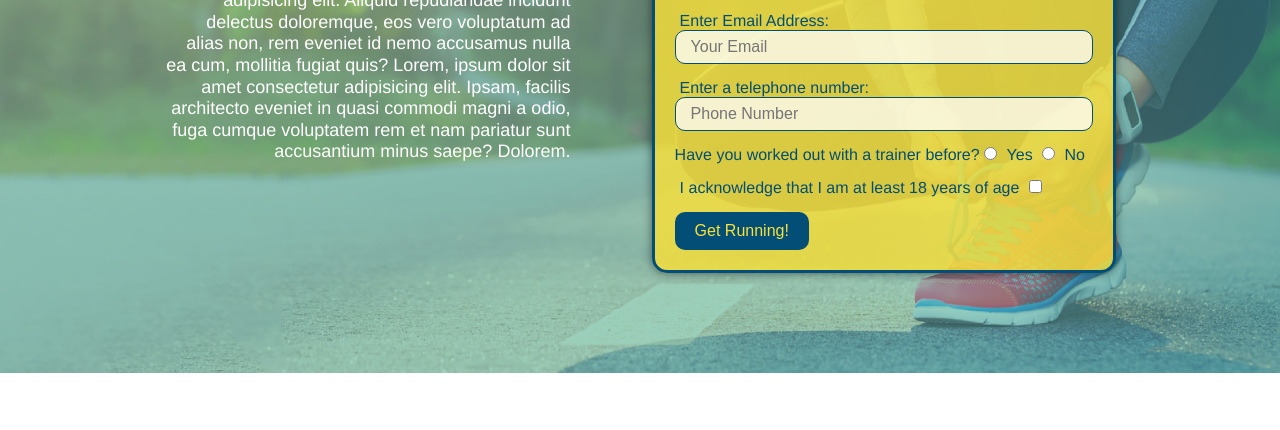
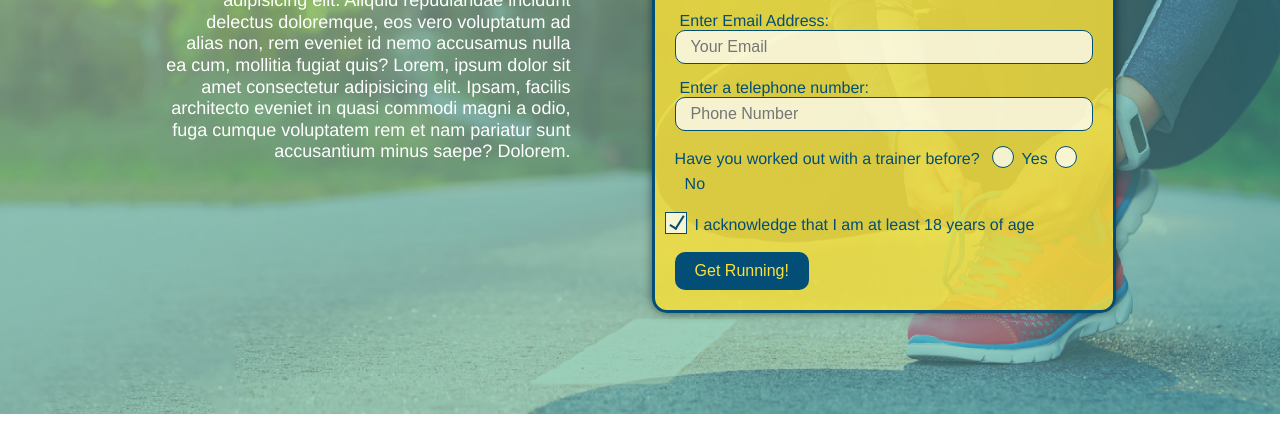
Before and after one commit to dsamuelson/run-buddy, a plain HTML site: page index.html in a window 1280 px wide. Shown: the part 346-776 px from the top of the page. Drawn offline with Linux system fonts and the light colour scheme.

Commit message:
styled the radio buttons

```diff
--- a/assets/css/style.css
+++ b/assets/css/style.css
@@ -24,6 +24,7 @@ header {
     background-size: cover;
     background-position: 80%;
     background-attachment: fixed;
+    z-index: 9999;
 }
 
 header h1 {
@@ -198,6 +199,71 @@ section {
     padding: 10px 20px;
     font-size: 16px;
 }
+
+.checkbox-wrapper input, .radio-wrapper input {
+    opacity: 0;
+}
+
+.checkbox-wrapper label, .radio-wrapper label {
+    position: relative;
+    left: 10px;
+    margin: 10px;
+    line-height: 1.6;
+}
+
+.checkbox-wrapper label::before, .radio-wrapper label::before {
+    content: "";
+    height: 20px;
+    width: 20px;
+    background: rgba(255, 255, 255, .75);
+    border: 1px solid #024e76;
+    position: absolute;
+    top: -4px;
+    left: -30px;
+}
+
+.radio-wrapper label::after {
+    content: "";
+    width: 20px;
+    height: 20px;
+    border-radius: 50%;
+    background: #024e76;
+    position: absolute;
+    left: -29px;
+    top: -3px;
+}
+
+.checkbox-wrapper label::after {
+    content: "";
+    height: 6px;
+    width: 14px;
+    border-left: 2px solid #024e76;
+    border-bottom: 2px solid #024e76;
+    position: absolute;
+    left: -26px;
+    top: 1px;
+}
+
+.radio-wrapper label::before {
+    border-radius: 50%;
+}
+
+.checkbox-wrapper label::after {
+    transform: rotate(-58deg);
+}
+
+.radio-wrapper label::after {
+    background-image: radial-gradient(circle, #39a6b2, #024e76);
+}
+
+.checkbox-wrapper input + label::after, .radio-wrapper input + label::after {
+    content: none;
+}
+
+.checkbox-wrapper input:checked + label::after, .radio-wrapper input:checked + label::after {
+    content: "";
+}
+
 /* Hero Style End */
 
 .flex-row {
--- a/index.html
+++ b/index.html
@@ -52,14 +52,20 @@
                     <input type="tel" placeholder="Phone Number" name="phone" id="phone" class="form-input"/>
                     <p>
                         Have you worked out with a trainer before?
+                        <span class="radio-wrapper">
                             <input type="radio" name="trainer-confirm" id="trainer-yes" />
                             <label for="trainer-yes">Yes</label>
+                        </span>
+                        <span class="radio-wrapper">
                             <input type="radio" name="trainer-confirm" id="trainer-no" />
                             <label for="trainer-no">No</label>
+                        </span>
                     </p>
                     <p>
+                        <span class="checkbox-wrapper">
                             <label for="checkbox">I acknowledge that I am at least 18 years of age</label>
                             <input type="checkbox" name="age-confirm" id="checkbox" />
+                        </span>
                     </p>
                     <button type="submit">Get Running!</button>
                 </form>
```
Lines whose indentation alone changed are shown as unchanged.
